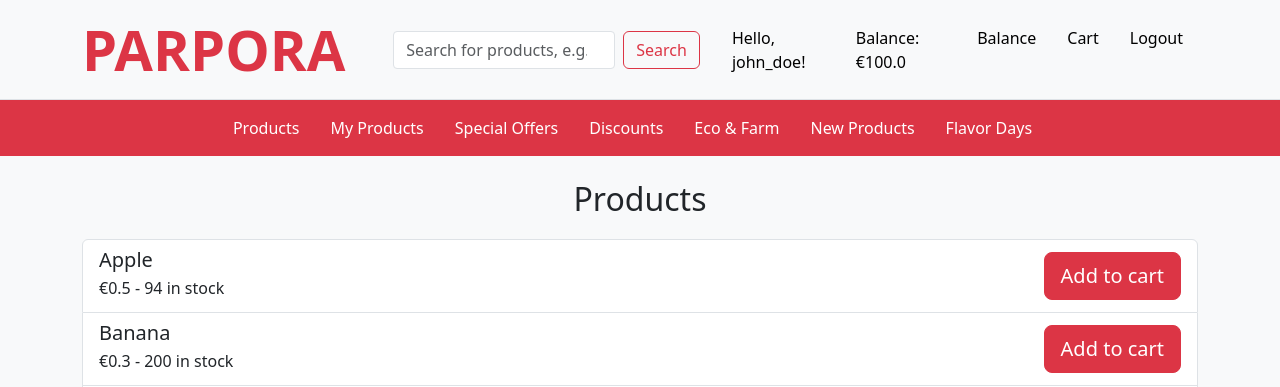
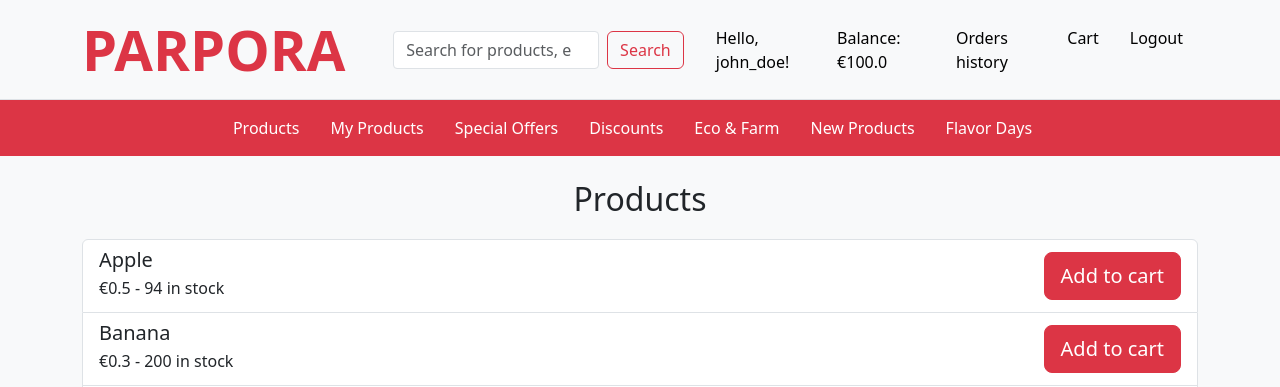
Before and after one commit to kayuserpus/Tarpinis_2, a Flask app: page /user/shop in a window 1280 px wide. Shown: the top 387 px of the page. Run offline with Flask 3, Linux system fonts and the light colour scheme; a user stored in the database is signed in; parts of the project's set-up code (start-up, migrations or seed data) failed here and were passed over.

Commit message:
Minor header update

```diff
--- a/routes/user.py
+++ b/routes/user.py
@@ -3,6 +3,8 @@ from flask_login import login_required, current_user
 from models import db, User, Item, Cart
 from forms import BalanceForm, CartForm
 from . import user
+from flask import Blueprint, render_template, session, redirect, url_for
+from models import Order
 
 user_bp = Blueprint('user', __name__)
 
@@ -78,3 +80,13 @@ def checkout():
     else:
         flash('Insufficient balance.')
     return redirect(url_for('user.cart'))
+
+@user_bp.route('/orders_history')
+@login_required
+def orders_history():
+    cart_items = Cart.query.filter_by(user_id=current_user.user_id).all()
+    total = sum(item.item.price * item.quantity for item in cart_items)
+
+    orders = Order.query.filter_by(user_id=current_user.user_id).all()
+
+    return render_template('users/orders_history.html', cart_items=cart_items, total=total, orders=orders)
--- a/templates/shared/header.html
+++ b/templates/shared/header.html
@@ -14,10 +14,10 @@
                         <span class="nav-link no-hover text-black">Hello, {{ current_user.username }}!</span>
                     </li>
                     <li class="nav-item ms-3">
-                        <span class="nav-link no-hover text-black">Balance: €{{ current_user.balance }}</span>
+                        <a class="nav-link text-black" href="{{ url_for('user.balance') }}">Balance: €{{ current_user.balance }}</a>
                     </li>
                     <li class="nav-item ms-3">
-                        <a class="nav-link text-black" href="{{ url_for('user.balance') }}">Balance</a>
+                        <a class="nav-link text-black" href="{{ url_for('user.orders_history') }}">Orders history</a>
                     </li>
                     <li class="nav-item ms-3">
                         <a class="nav-link text-black" href="{{ url_for('user.cart') }}">Cart</a>
--- a/templates/users/order_history.html
+++ b/templates/users/orders_history.html
@@ -1,4 +1,3 @@
-<!-- templates/users/index.html -->
 <!DOCTYPE html>
 <html lang="en">
 <head>
```
